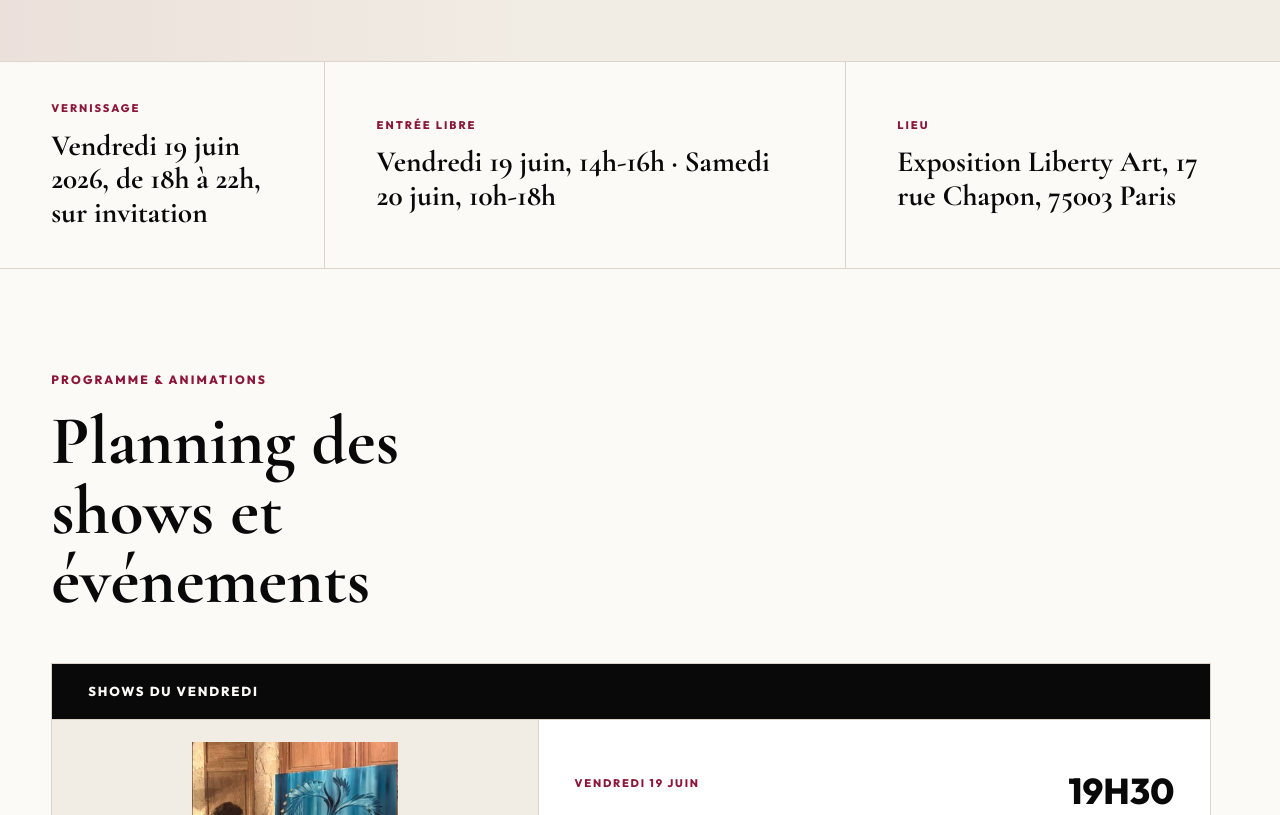
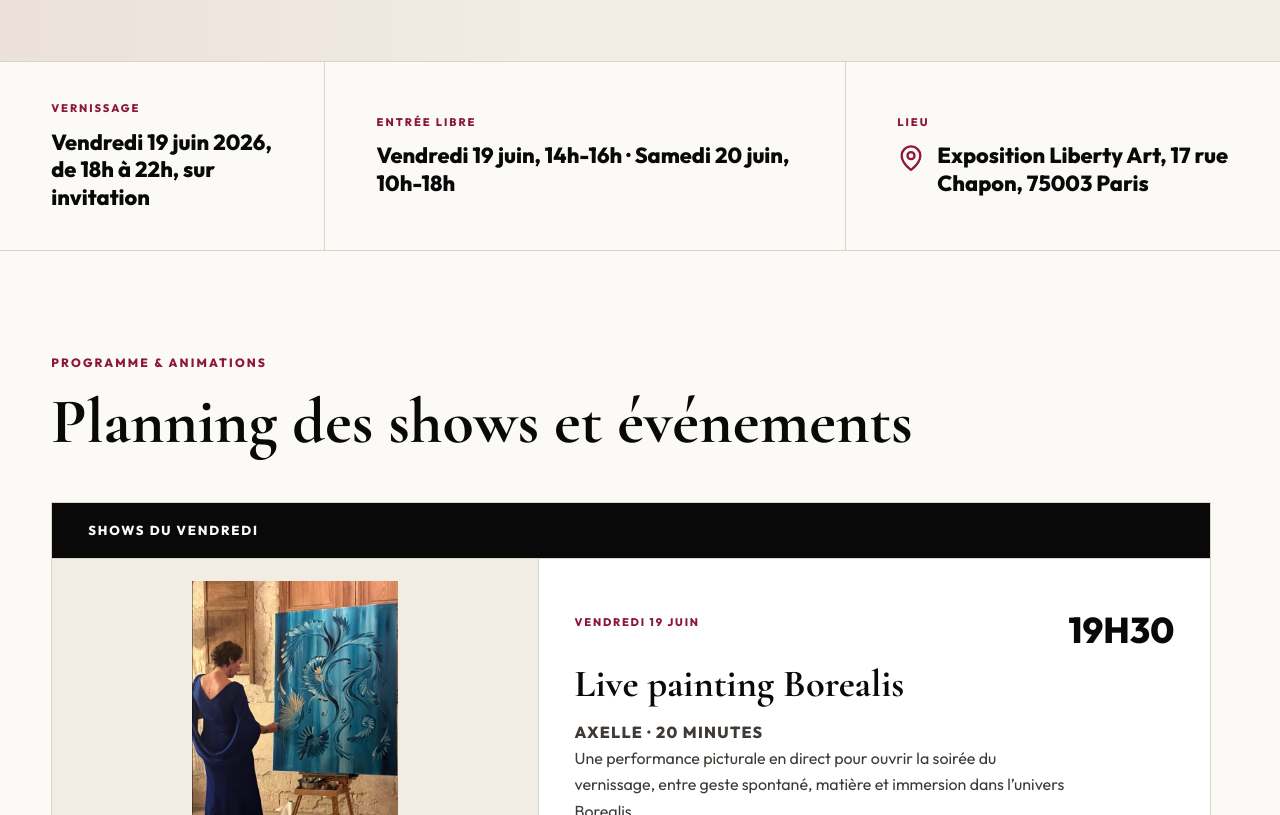
Before and after one commit to Tsakhi26/liberty-art-annuaire, a Next.js app: page /vernissage in a window 1280 px wide. Shown: the part 1280-2095 px from the top of the page. Built offline with nearby package versions, Linux system fonts and the light colour scheme; no server answers.

Commit message:
Polish vernissage details and program title

```diff
--- a/app/vernissage/page.js
+++ b/app/vernissage/page.js
@@ -2,7 +2,7 @@
 
 import Image from 'next/image'
 import { useEffect, useState } from 'react'
-import { ArrowRight, CalendarDays, CheckCircle2, Mail, Ticket, Wine } from 'lucide-react'
+import { ArrowRight, CalendarDays, CheckCircle2, Mail, MapPin, Ticket, Wine } from 'lucide-react'
 import './vernissage.css'
 
 const ARTWORKS = [
@@ -183,7 +183,7 @@ export default function VernissagePage() {
           </h1>
           <p className="hero-text">
             Venez découvrir des artistes contemporains en plein coeur de Paris,
-            dans une exposition vivante où oeuvres, performances et rencontres se répondent.
+            dans une exposition vivante mêlant oeuvres, performances et rencontres.
           </p>
 
           <div className="hero-actions">
@@ -322,7 +322,10 @@ export default function VernissagePage() {
         </div>
         <div data-reveal style={{ '--delay': '160ms' }}>
           <span>Lieu</span>
-          <strong>Exposition Liberty Art, 17 rue Chapon, 75003 Paris</strong>
+          <strong className="details-location">
+            <MapPin size={28} aria-hidden="true" />
+            Exposition Liberty Art, 17 rue Chapon, 75003 Paris
+          </strong>
         </div>
       </section>
 
--- a/app/vernissage/vernissage.css
+++ b/app/vernissage/vernissage.css
@@ -478,9 +478,22 @@
 
 .details-band strong {
   color: var(--ink);
-  font-family: var(--font-display), Georgia, serif;
-  font-size: clamp(22px, 2.3vw, 34px);
-  line-height: 1.15;
+  font-family: var(--font-sans), Arial, Helvetica, sans-serif;
+  font-size: clamp(19px, 1.7vw, 26px);
+  font-weight: 800;
+  line-height: 1.28;
+}
+
+.details-location {
+  display: flex;
+  align-items: flex-start;
+  gap: 12px;
+}
+
+.details-location svg {
+  flex: 0 0 auto;
+  color: var(--wine);
+  margin-top: 2px;
 }
 
 .program-section {
@@ -490,15 +503,15 @@
 }
 
 .program-intro {
-  max-width: 980px;
+  max-width: 100%;
   margin-bottom: clamp(28px, 4vw, 48px);
 }
 
 .program-intro h2 {
   margin: 0;
-  max-width: 14ch;
+  max-width: none;
   font-family: var(--font-display), Georgia, serif;
-  font-size: clamp(42px, 5.4vw, 78px);
+  font-size: clamp(42px, 5vw, 72px);
   line-height: 1;
   font-weight: 700;
 }
```
